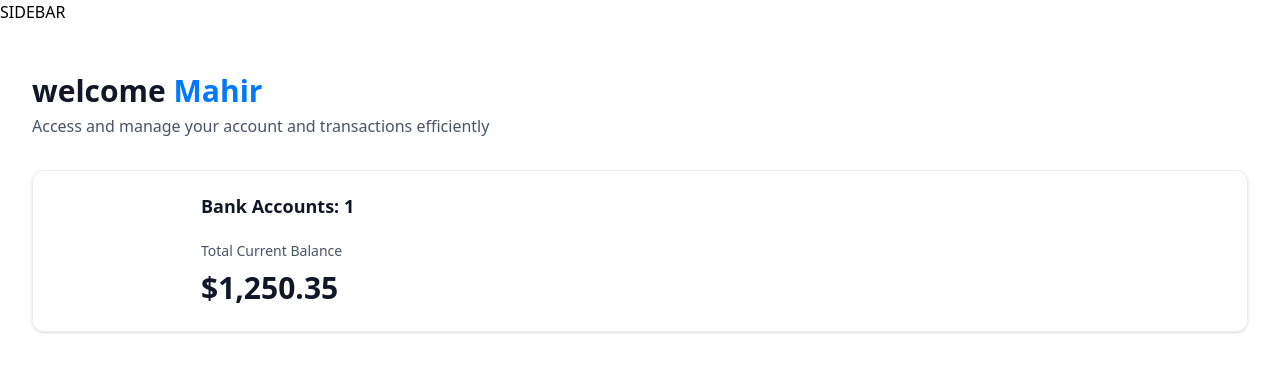
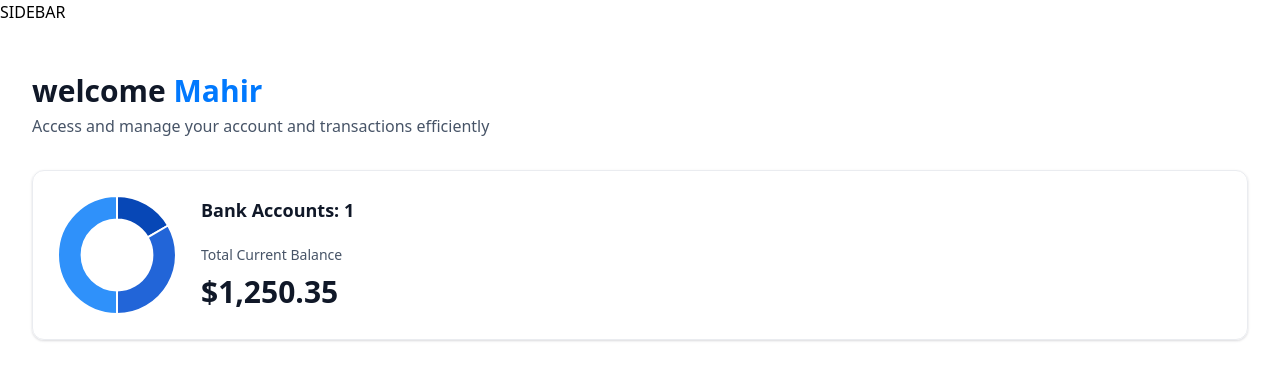
Before and after one commit to mlabib2/bankingApplication, a Next.js app: page / in a window 1280 px wide. Shown: the top 380 px of the page. Built offline with nearby package versions, Linux system fonts and the light colour scheme.

Commit message:
feat: donut chart completed

```diff
--- a/constants/DoughnutChart.tsx
+++ b/constants/DoughnutChart.tsx
@@ -0,0 +1,33 @@
+"use client"
+import React from 'react'
+import { Chart as ChartJS, ArcElement, Tooltip, Legend } from "chart.js";
+import { Doughnut } from "react-chartjs-2";
+
+ChartJS.register(ArcElement, Tooltip, Legend);
+
+
+const DoughnutChart = ({accounts}: DoughnutChartProps) => {
+    const data = {
+        datasets: [
+            {
+              label: "Banks",
+              data: [1250, 2500, 3750],
+              backgroundColor: ['#0747b6', '#2265d8', '#2f91fa']
+            }
+        ],
+        labels: ['Bank 1', 'Bank 2', 'Bank 3']
+    }
+  return <Doughnut
+    data={data}
+    options = {{
+        cutout:'60%',
+        plugins: {
+            legend: {
+                display: false
+            }
+        }
+    }}
+     />
+}
+
+export default DoughnutChart
--- a/constants/TotalBalanceBox.tsx
+++ b/constants/TotalBalanceBox.tsx
@@ -1,32 +1,37 @@
 'use client';
 import React from 'react'
 import AnimatedCounter from './AnimatedCounter'
-const TotalBalanceBox = ({
-    accounts = [], totalBanks, totalCurrentBalance}:TotlaBalanceBoxProps) => {
+import DoughnutChart from './DoughnutChart';
+
+interface TotalBalanceBoxProps {
+    accounts?: any[];
+    totalBanks: number;
+    totalCurrentBalance: number;
+}
+
+const TotalBalanceBox: React.FC<TotalBalanceBoxProps> = ({
+    accounts = [], totalBanks, totalCurrentBalance
+}) => {
   return (
-    <section className='total-balance'>
-        <div className='total-balance-chart'>
-            {/* Donut Chart  */}
+    <section className="total-balance flex gap-6">
+        <div className="total-balance-chart">
+            <DoughnutChart accounts={accounts} />
         </div>
-        <div className='flex flex-col gap-6'>
-            <h2 className='header-2'>
+        <div className="flex flex-col gap-6">
+            <h2 className="header-2">
                  Bank Accounts: {totalBanks}
-
             </h2>
-            <div className='flex flex-col gap-2'>
-                <p className='total-balance-label'>
+            <div className="flex flex-col gap-2">
+                <p className="total-balance-label">
                     Total Current Balance
                 </p>
-                <p className='total-balance-amount flex-center gap-2'>
-                    <AnimatedCounter amount = {totalCurrentBalance}>
-
-                    </AnimatedCounter>
-                </p>
+                <div className="total-balance-amount flex-center gap-2">
+                    <AnimatedCounter amount={totalCurrentBalance} />
+                </div>
             </div>
-
         </div>
     </section>
   )
 }
 
-export default TotalBalanceBox
+export default TotalBalanceBox;
```
Also changed, not shown: app/(root)/page.tsx (line endings or trailing spaces).
